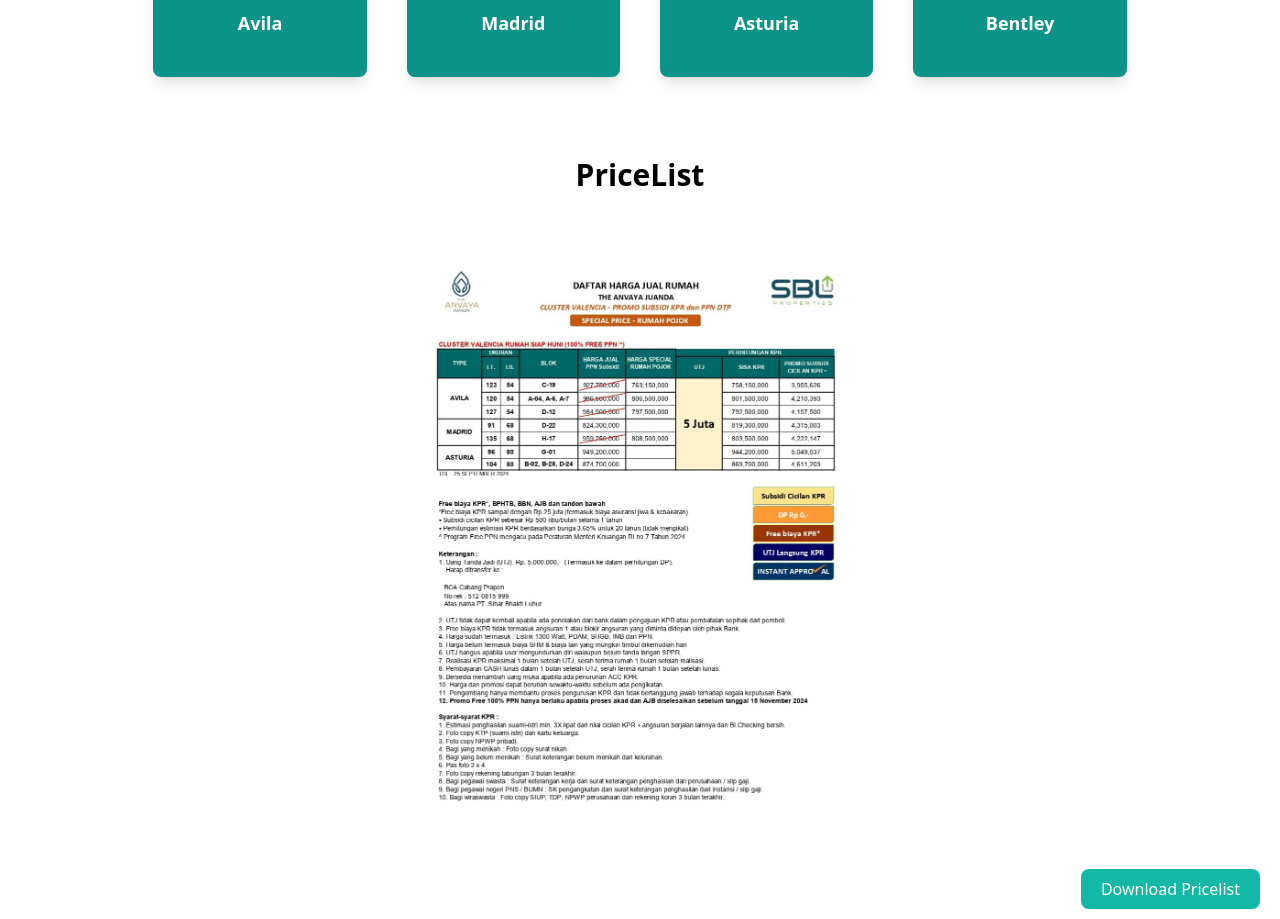
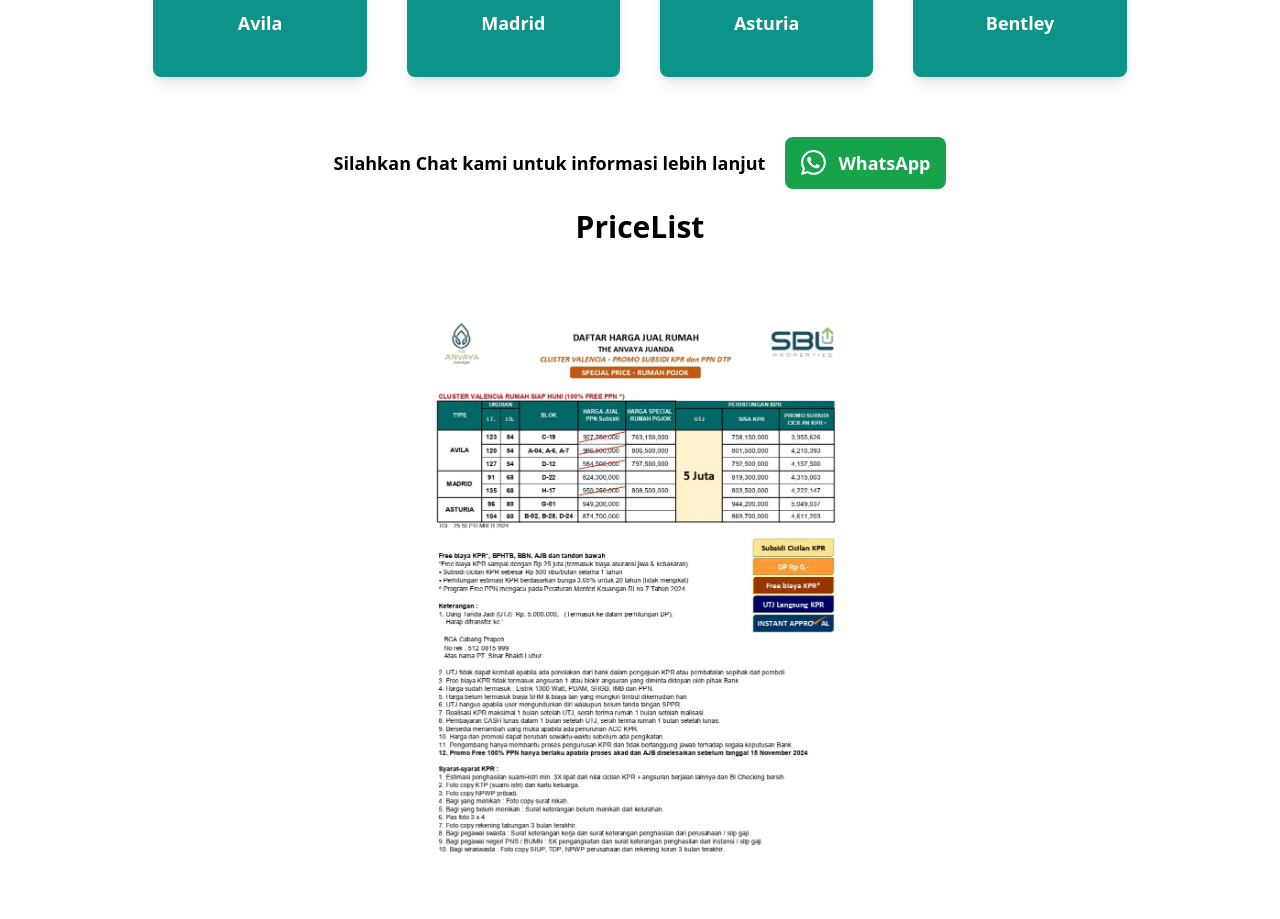
Before and after one commit to bagasrr/Anvaya-Dream-Home, a React (Vite) app: page / in a window 1280 px wide. Shown: the part 3340-4259 px from the top of the page. Built offline with nearby package versions, Linux system fonts and the light colour scheme.

Commit message:
menambahkan button wa pada tipe rumah

```diff
--- a/src/Element/Button/Button.jsx
+++ b/src/Element/Button/Button.jsx
@@ -17,9 +17,9 @@
   window.open(`https://wa.me/62${phoneNumber}?text=${encodeURIComponent(message)}`);
 };
 const WaButton = (props) => {
-  const { phoneNumber, message, caption } = props;
+  const { phoneNumber, message, caption, buttonClassName } = props;
   return (
-    <button onClick={() => whatsappUrl(phoneNumber, message)} className="flex items-center bg-green-600 text-white font-bold p-1 sm:py-3 sm:px-4 rounded-lg absolute sm:bottom-10 bottom-2 sm:left-10  hover:bg-green-800">
+    <button onClick={() => whatsappUrl(phoneNumber, message)} className={`flex items-center bg-green-600 text-white font-bold p-1 sm:py-3 sm:px-4 rounded-lg ${buttonClassName} hover:bg-green-800`}>
       <svg xmlns="http://www.w3.org/2000/svg" width="25" height="25" fill="currentColor" className="bi bi-whatsapp" viewBox="0 0 16 16">
         <path d="M13.601 2.326A7.85 7.85 0 0 0 7.994 0C3.627 0 .068 3.558.064 7.926c0 1.399.366 2.76 1.057 3.965L0 16l4.204-1.102a7.9 7.9 0 0 0 3.79.965h.004c4.368 0 7.926-3.558 7.93-7.93A7.9 7.9 0 0 0 13.6 2.326zM7.994 14.521a6.6 6.6 0 0 1-3.356-.92l-.24-.144-2.494.654.666-2.433-.156-.251a6.56 6.56 0 0 1-1.007-3.505c0-3.626 2.957-6.584 6.591-6.584a6.56 6.56 0 0 1 4.66 1.931 6.56 6.56 0 0 1 1.928 4.66c-.004 3.639-2.961 6.592-6.592 6.592m3.615-4.934c-.197-.099-1.17-.578-1.353-.646-.182-.065-.315-.099-.445.099-.133.197-.513.646-.627.775-.114.133-.232.148-.43.05-.197-.1-.836-.308-1.592-.985-.59-.525-.985-1.175-1.103-1.372-.114-.198-.011-.304.088-.403.087-.088.197-.232.296-.346.1-.114.133-.198.198-.33.065-.134.034-.248-.015-.347-.05-.099-.445-1.076-.612-1.47-.16-.389-.323-.335-.445-.34-.114-.007-.247-.007-.38-.007a.73.73 0 0 0-.529.247c-.182.198-.691.677-.691 1.654s.71 1.916.81 2.049c.098.133 1.394 2.132 3.383 2.992.47.205.84.326 1.129.418.475.152.904.129 1.246.08.38-.058 1.171-.48 1.338-.943.164-.464.164-.86.114-.943-.049-.084-.182-.133-.38-.232" />
       </svg>
--- a/src/Fragment/About/Kontak.jsx
+++ b/src/Fragment/About/Kontak.jsx
@@ -9,7 +9,7 @@
   return (
     <Element name="kontak">
       <div className="relative shadow-lg w-11/12 h-40 sm:h-96 mx-auto my-10 rounded-lg bg-cover bg-center" style={imgBackgorund}>
-        <Button type="wa" phoneNumber="81252800095" message="Halo! saya tertarik dengan Anvaya, Bolehkah saya bertanya beberapa hal?" caption="Tanya-Tanya Dulu Yukk" />
+        <Button type="wa" phoneNumber="81252800095" message="Halo! saya tertarik dengan Anvaya, Bolehkah saya bertanya beberapa hal?" caption="Tanya-Tanya Dulu Yukk" buttonClassName="absolute sm:bottom-10 bottom-2 sm:left-10 " />
       </div>
     </Element>
   );
--- a/src/Fragment/Promotion/Promotion.jsx
+++ b/src/Fragment/Promotion/Promotion.jsx
@@ -39,6 +39,10 @@
           ))}
         </div>
       </Element>
+      <div className="flex items-center justify-center gap-5">
+        <h2 className="text-lg font-bold">Silahkan Chat kami untuk informasi lebih lanjut</h2>
+        <Button type="wa" phoneNumber="81252800095" message="Halo! saya tertarik dengan Anvaya, Bolehkah saya bertanya beberapa hal?" caption="WhatsApp" />
+      </div>
     </div>
   );
 };
```
